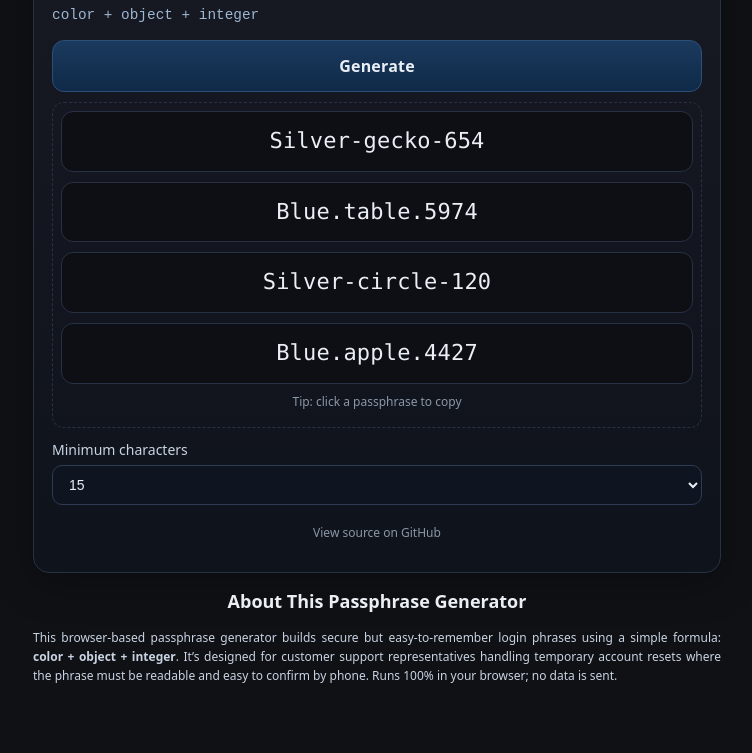
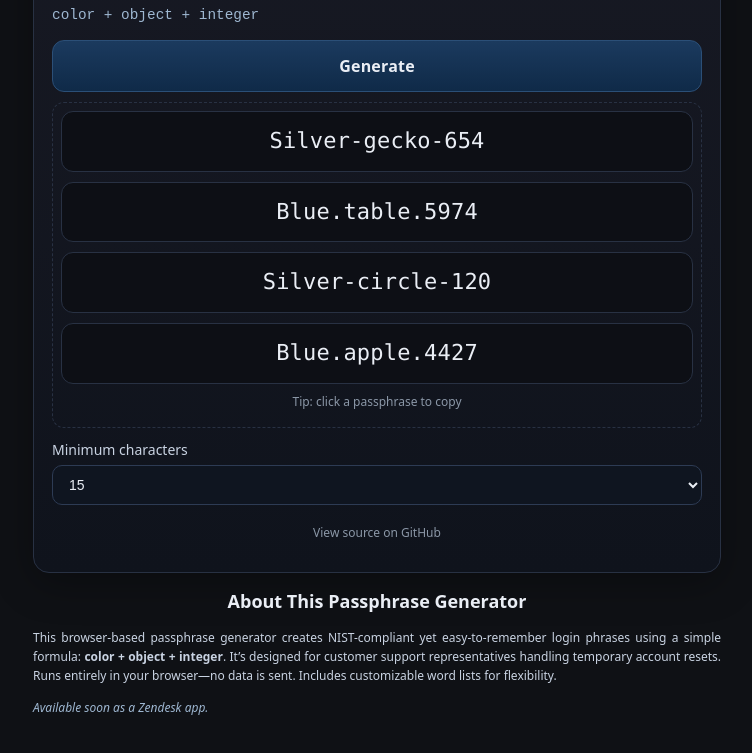
Before and after one commit to martinvicknair/simple-passphrase-generator, a plain HTML site: page index.html in a window 1280 px wide. Shown: the part 141-894 px from the top of the page, without its empty margins (263-1015 px from the left). Drawn offline with Linux system fonts and the light colour scheme.

Commit message:
about text

```diff
--- a/index.html
+++ b/index.html
@@ -339,12 +339,15 @@
       <section class="seo-info" aria-label="About this generator">
         <h2>About This Passphrase Generator</h2>
         <p>
-          This browser-based passphrase generator builds secure but
+          This browser-based passphrase generator creates NIST-compliant yet
           easy-to-remember login phrases using a simple formula:
           <strong>color + object + integer</strong>. It’s designed for customer
-          support representatives handling temporary account resets where the
-          phrase must be readable and easy to confirm by phone. Runs 100% in
-          your browser; no data is sent.
+          support representatives handling temporary account resets. Runs
+          entirely in your browser—no data is sent. Includes customizable word
+          lists for flexibility.
+        </p>
+        <p style="margin-top: 8px; color: #9eb7d1">
+          <em>Available soon as a Zendesk app.</em>
         </p>
         <noscript
           ><p style="margin: 8px 0 0; color: #9eb7d1">
```
